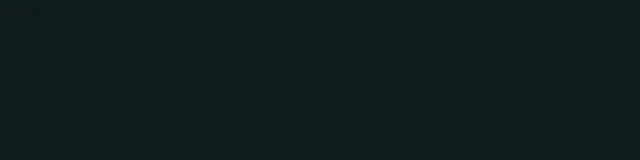
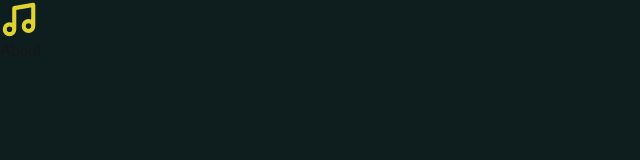
Before and after one commit to paulstgermain/portfolio, a Next.js app: page /about in a window 1280 px wide. Shown: the top 160 px of the page, without its empty margins (0-640 px from the left). Built offline with nearby package versions, Linux system fonts and the light colour scheme.

Commit message:
adds NavBar component, imports into root layout

```diff
--- a/src/app/layout.tsx
+++ b/src/app/layout.tsx
@@ -1,6 +1,7 @@
 import type { Metadata } from "next";
 import { Chakra_Petch, Bungee, Istok_Web } from "next/font/google";
 import LayoutWrapper from "./layoutWrapper";
+import NavBar from "@/components/NavBar";
 import "./globals.css";
 
 const chakraPetch = Chakra_Petch({
@@ -55,6 +56,7 @@ export default function RootLayout({
         className={`antialiased`}
       >
         <LayoutWrapper>
+          <NavBar />
           {children}
         </LayoutWrapper>
       </body>
--- /dev/null
+++ b/src/components/NavBar.tsx
@@ -0,0 +1,13 @@
+import Image from 'next/image';
+export default function NavBar() {
+  return (
+    <nav>
+      <Image
+        height={37}
+        width={38}
+        src="/svgs/music_note.svg"
+        alt="Music Note Icon"
+      />
+    </nav>
+  )
+}
```
